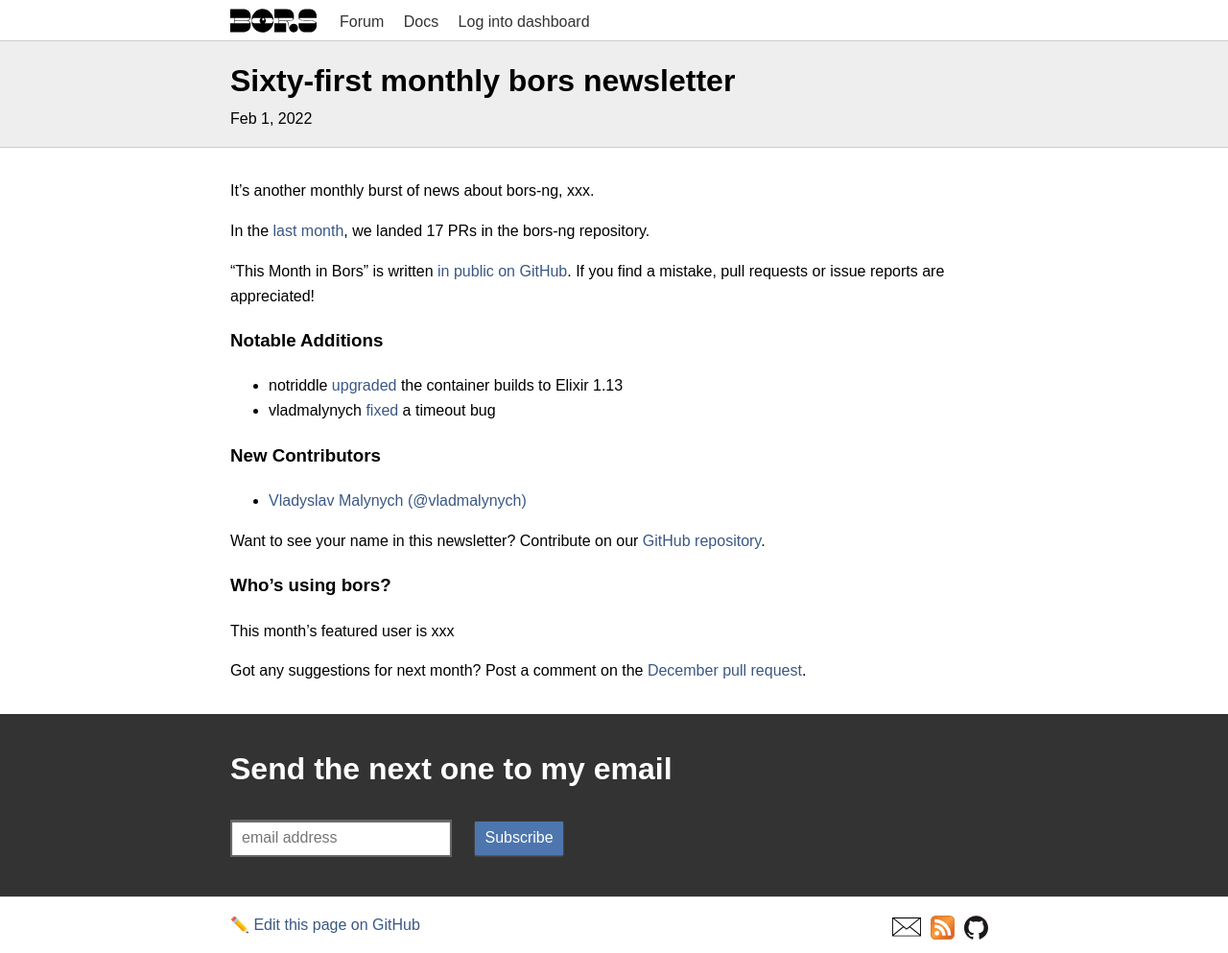
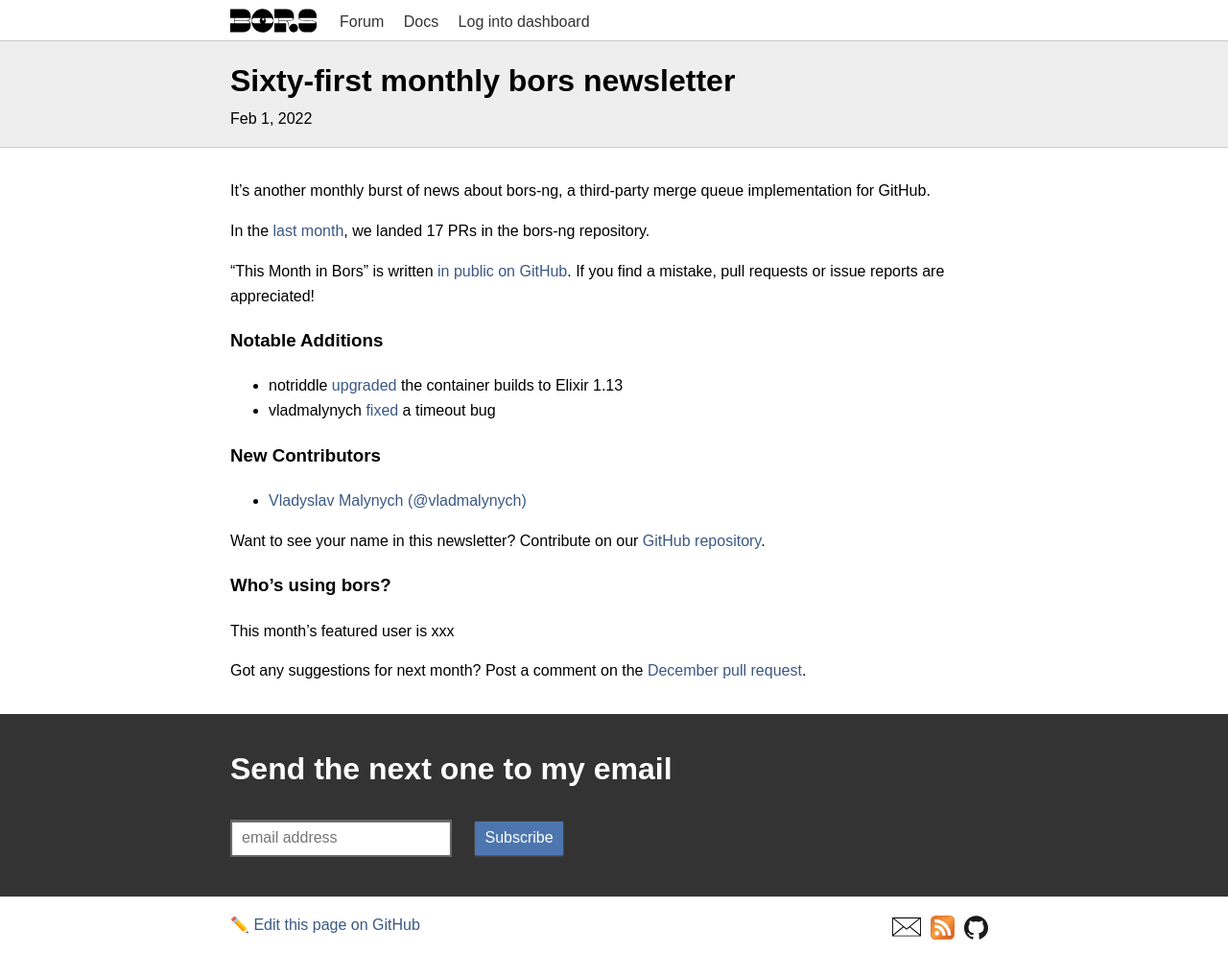
Before and after one commit to bors-ng/bors-ng.github.io, a Jekyll site: the page built from _posts/2022-02-01-tmib-61.md, in a window 1280 px wide. Shown: the whole page at 96% size. Built offline with Jekyll 4.4.1, drawn with Linux system fonts in a browser that asks for light colours.

Commit message:
Add summary line

```diff
--- a/_posts/2022-02-01-tmib-61.md
+++ b/_posts/2022-02-01-tmib-61.md
@@ -2,11 +2,11 @@
 layout:     post
 title:      Sixty-first monthly bors newsletter
 date:       2022-02-01 00:00:00
-summary:    This January, xxx
+summary:    This January, we fixed bors to respect timeout settings
 categories: newsletter
 ---
 
-It's another monthly burst of news about bors-ng, xxx.
+It's another monthly burst of news about bors-ng, a third-party merge queue implementation for GitHub.
 
 In the [last month](https://github.com/bors-ng/bors-ng/pulls?q=is%3Apr+is%3Amerged+closed%3A2022-01-01..2022-01-31),
 we landed 17 PRs in the bors-ng repository.
```
